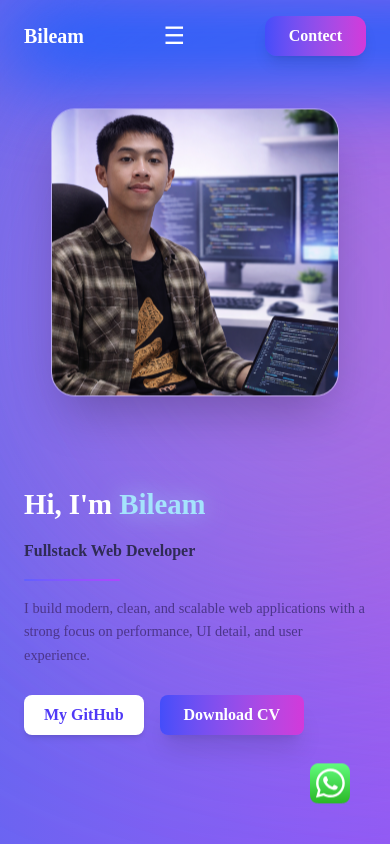
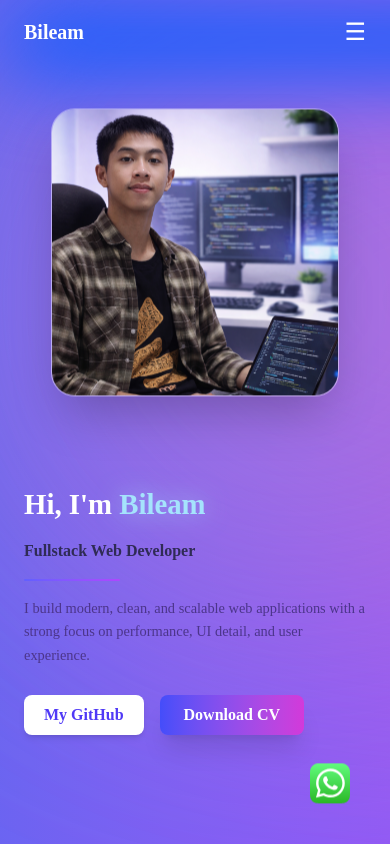
Before and after one commit to bileam/FORTOPOLIO_BILEAM, a React (Vite) app: page / in a window 390 px wide. Shown: the top 844 px of the page. Built offline with nearby package versions, Linux system fonts and the light colour scheme.

Commit message:
update contect

```diff
--- a/src/Layouts/Navbar.jsx
+++ b/src/Layouts/Navbar.jsx
@@ -87,9 +87,9 @@ const Navbar = () => {
           >
             ☰
           </button>
-          <div>
+          <div className="lg:block hidden">
             <button
-              className="flex items-center gap-2 cursor-pointer
+              className="flex  items-center gap-2 cursor-pointer
                 px-6 py-2 rounded-xl
                bg-linear-to-r from-[#444dfa] to-[#d339da]
                 font-semibold shadow-lg
```
